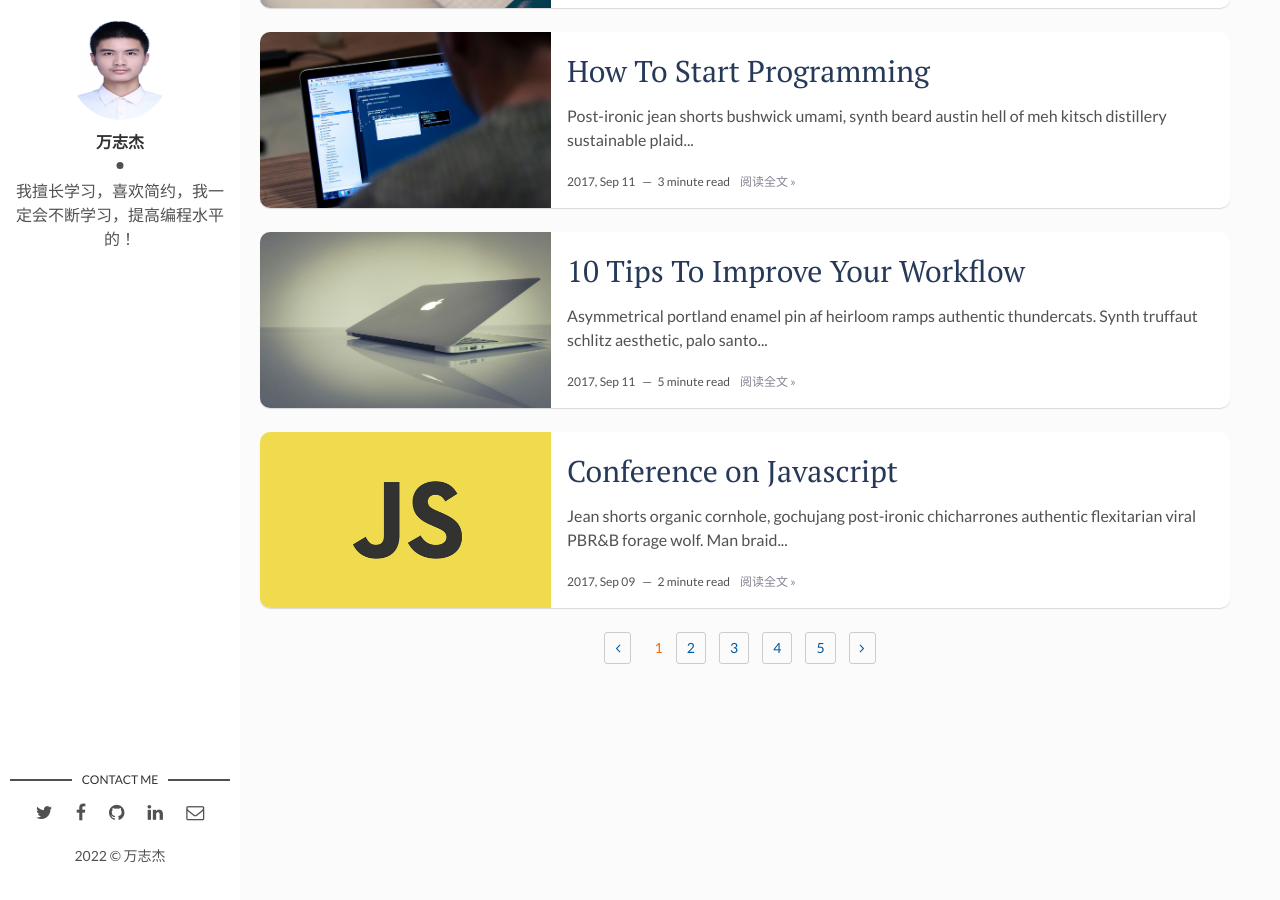
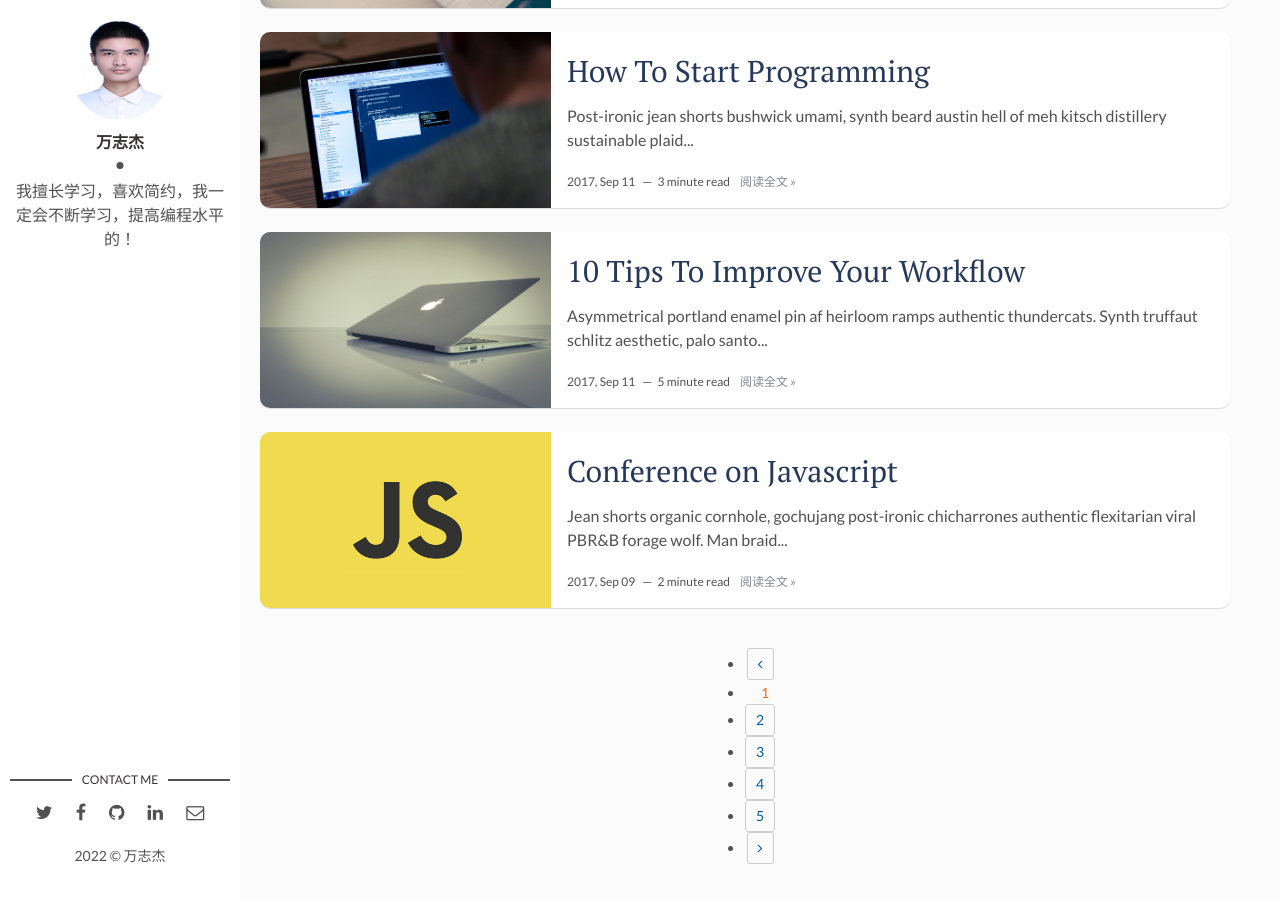
Before and after one commit to 19991010wan/19991010wan-Blog, a Jekyll site: the page built from index.html, in a window 1280 px wide and 900 px high, scrolled down 588 px. Built offline with Jekyll 4.4.1, drawn with Linux system fonts in a browser that asks for light colours; the list of posts is cut into pages by our own code.

Commit message:
update pagination

```diff
--- a/_includes/pagination.html
+++ b/_includes/pagination.html
@@ -22,27 +22,27 @@
 
 
 
-<!--<div class="container">
+<div class="container">
   <nav class="pagination" role="pagination">
     {% if paginator.total_pages > 1 %}
     <div class="page-icon">
       <ul>
         <li><a><i class="fa fa-angle-left"></i></a></li>
-&lt;!&ndash;        <li><span class="page-disabled"><i class="fa fa-caret-left"></i>上一页</span></li>&ndash;&gt;
+<!--        <li><span class="page-disabled"><i class="fa fa-caret-left"></i>上一页</span></li>-->
         <li><span class="page-current">1</span></li>
         <li><a href="#">2</a></li>
         <li><a href="#">3</a></li>
         <li><a href="#">4</a></li>
         <li><a href="#">5</a></li>
         <li><a><i class="fa fa-angle-right"></i></a></li>
-&lt;!&ndash;        <li><a class="page-next" href="#">下一页<i class="fa fa-caret-right"></i></a></li>&ndash;&gt;
+<!--        <li><a class="page-next" href="#">下一页<i class="fa fa-caret-right"></i></a></li>-->
       </ul>
     </div>
     {% endif %}
   </nav>
-</div>-->
+</div>
 
-<div class="container">
+<!--<div class="container">
   <nav class="pagination" role="pagination">
     {% if paginator.total_pages > 1 %}
     <div class="page-icon">
@@ -56,7 +56,7 @@
     </div>
     {% endif %}
   </nav>
-</div>
+</div>-->
 
 <!--<button class="firstPage" onclick="first_click()" ><img src="./imgs/page-icon/left-end.png"/></button>
 <button class="beforePage" onclick="prev_click()" ><img src="./imgs/page-icon/page-left.png"/></button>
```
